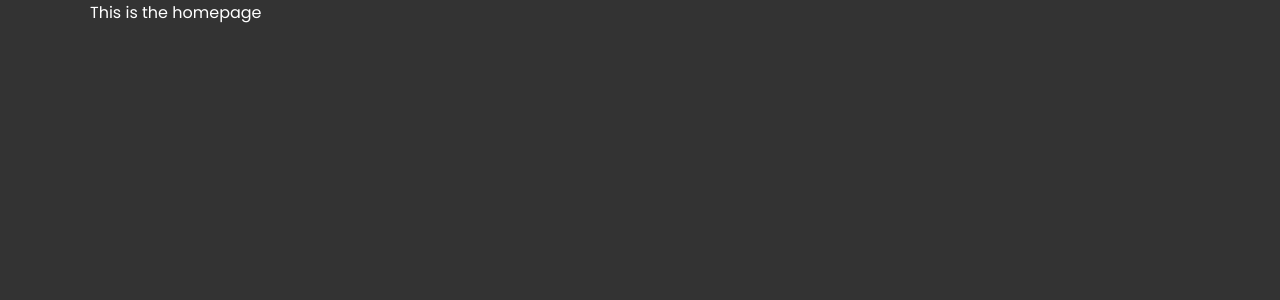
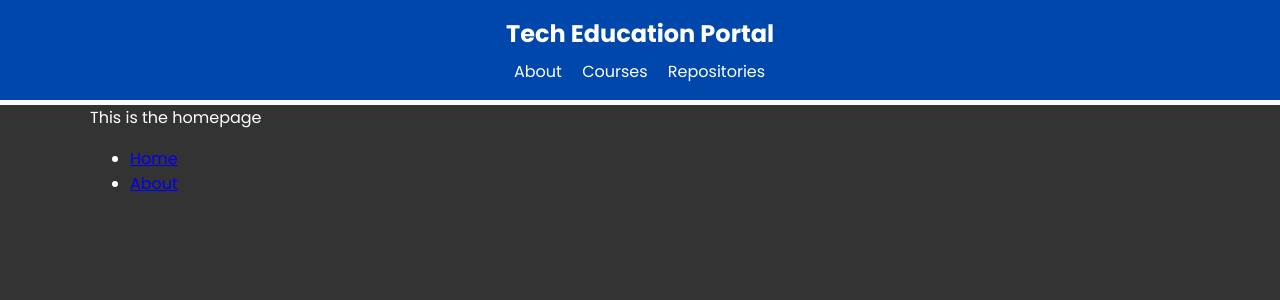
Before and after one commit to arafinmridul/tech-education-portal, a Next.js app: page / in a window 1280 px wide. Shown: the top 300 px of the page. Built offline with nearby package versions, Linux system fonts and the light colour scheme.

Commit message:
header and layout

```diff
--- /dev/null
+++ b/app/components/Header.jsx
@@ -0,0 +1,20 @@
+import Link from "next/link";
+
+const Header = () => {
+    return (
+        <header className="header">
+            <div className="container">
+                <div className="logo">
+                    <Link href="/">Tech Education Portal</Link>
+                </div>
+                <div className="links">
+                    <Link href="/about"> About </Link>
+                    <Link href="/edu/courses"> Courses </Link>
+                    <Link href="/code/repos"> Repositories </Link>
+                </div>
+            </div>
+        </header>
+    );
+};
+
+export default Header;
--- a/app/layout.jsx
+++ b/app/layout.jsx
@@ -1,8 +1,9 @@
 import { Poppins } from "next/font/google";
+import Header from "./components/Header";
 import "./globals.css";
 
 const poppins = Poppins({
-    weight: [400, 700],
+    weight: ["400", "700"],
     subsets: ["latin"],
 });
 
@@ -17,6 +18,7 @@ export default function RootLayout({ children }) {
     return (
         <html lang="en">
             <body className={poppins.className}>
+                <Header />
                 <main className="container">{children}</main>
             </body>
         </html>
--- a/app/page.jsx
+++ b/app/page.jsx
@@ -1,7 +1,20 @@
 import React from "react";
+import Link from "next/link";
 
-const HomePage = () => {
-    return <div>This is the homepage</div>;
+const Homepage = () => {
+    return (
+        <div>
+            This is the homepage
+            <ul>
+                <li>
+                    <Link href="/">Home</Link>
+                </li>
+                <li>
+                    <Link href="/about">About</Link>
+                </li>
+            </ul>
+        </div>
+    );
 };
 
-export default HomePage;
+export default Homepage;
```
Also changed, not shown: app/about/page.jsx (added, +11 -0 lines).
